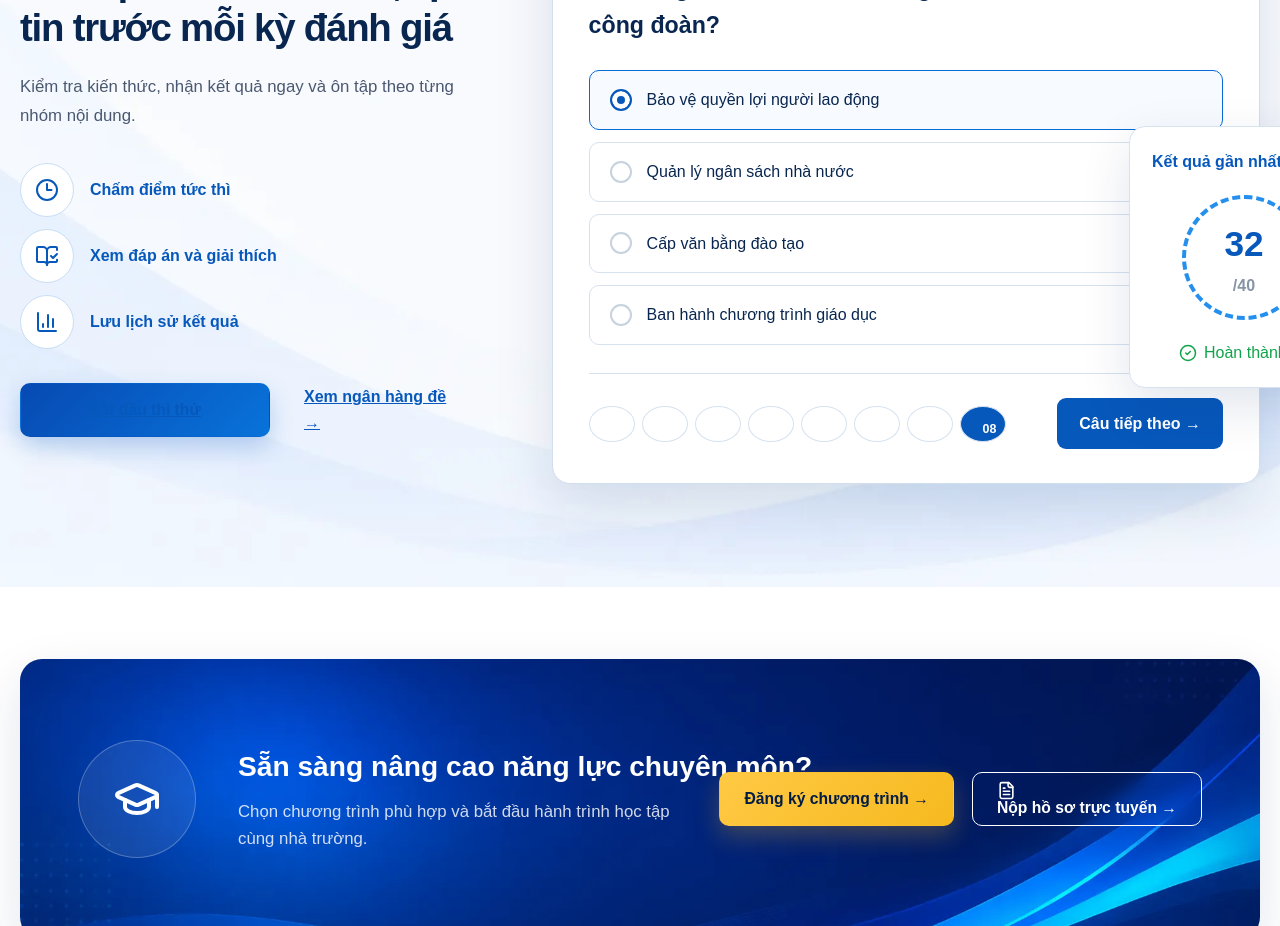
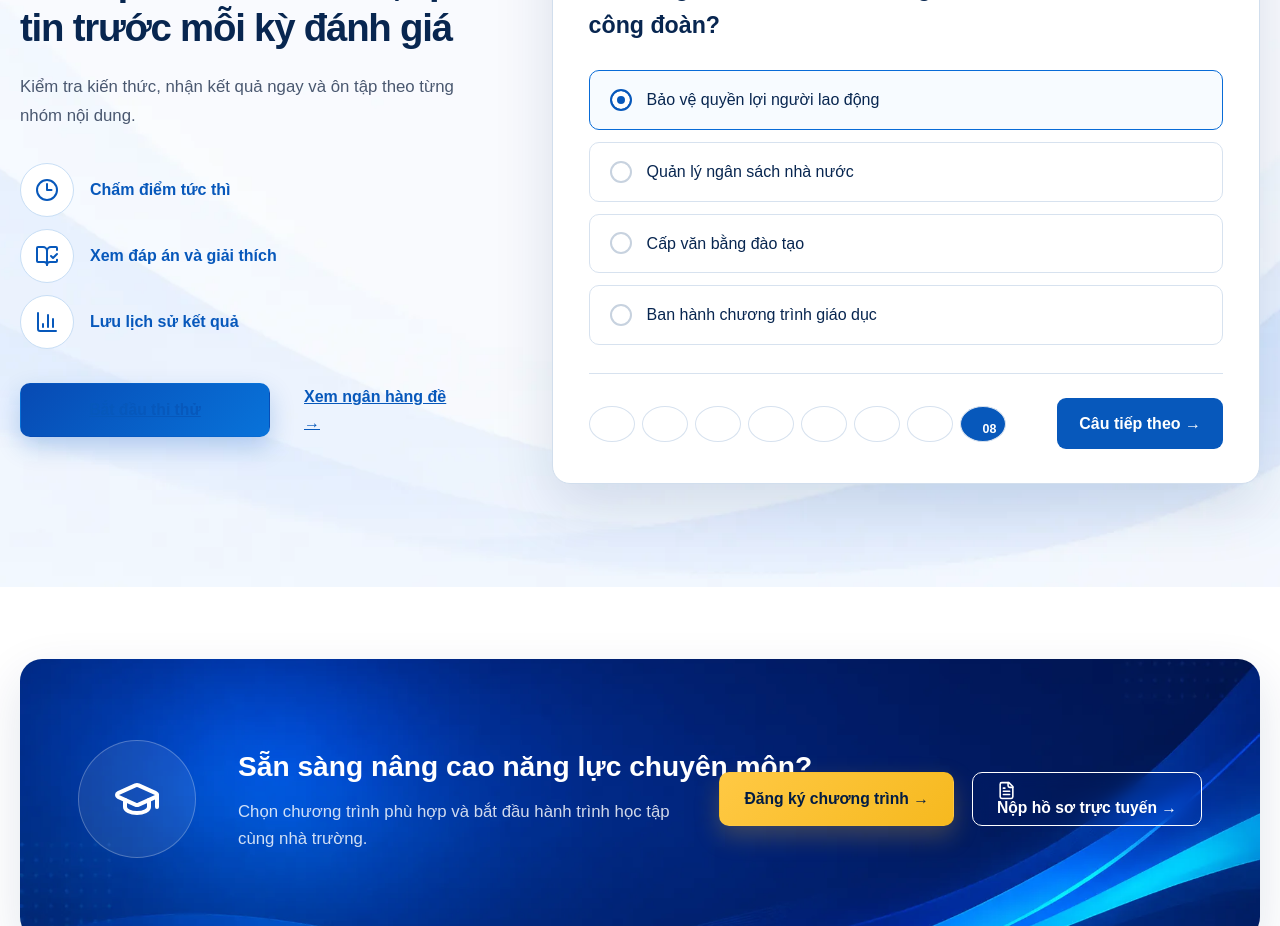
Before and after one commit to Tafi00/congdoanldp, a React (Vite) app: page / in a window 1280 px wide. Shown: the part 3900-4826 px from the top of the page. Built offline with nearby package versions, Linux system fonts and the light colour scheme; a web font is replaced by a local one.

Commit message:
style: remove recent practice result card

```diff
--- a/src/sections/home/PracticeTestSection.css
+++ b/src/sections/home/PracticeTestSection.css
@@ -157,46 +157,6 @@
   color: #fff;
   font-weight: 700;
 }
-.practice-result {
-  position: absolute;
-  right: -100px;
-  bottom: 95px;
-  width: 230px;
-  padding: 22px;
-  border: 1px solid var(--color-border);
-  border-radius: 16px;
-  background: #fff;
-  box-shadow: var(--shadow-md);
-}
-.practice-result > div {
-  display: flex;
-  justify-content: space-between;
-  color: var(--color-primary-700);
-}
-.practice-result > strong {
-  display: grid;
-  width: 125px;
-  height: 125px;
-  margin: 20px auto;
-  place-content: center;
-  border: 4px dashed #258fee;
-  border-radius: 50%;
-  color: var(--color-primary-700);
-  font-family: var(--font-display);
-  font-size: 2.2rem;
-  text-align: center;
-}
-.practice-result strong small {
-  color: #8794a6;
-  font-size: 1rem;
-}
-.practice-result > span {
-  display: flex;
-  align-items: center;
-  justify-content: center;
-  gap: 7px;
-  color: var(--color-success);
-}
 @media (max-width: 1100px) {
   .practice-section__layout {
     grid-template-columns: 1fr;
@@ -206,10 +166,6 @@
   }
   .practice-demo {
     max-width: 780px;
-  }
-  .practice-result {
-    right: 20px;
-    bottom: 105px;
   }
 }
 @media (max-width: 700px) {
@@ -244,15 +200,6 @@
   .practice-demo__foot button {
     width: 100%;
   }
-  .practice-result {
-    position: static;
-    width: 100%;
-    margin-top: 22px;
-  }
-  .practice-result > strong {
-    width: 105px;
-    height: 105px;
-  }
   .practice-demo__answers > button {
     padding: 13px;
   }
--- a/src/sections/home/PracticeTestSection.tsx
+++ b/src/sections/home/PracticeTestSection.tsx
@@ -1,5 +1,5 @@
 import { useState } from "react";
-import { BarChart3, BookOpenCheck, CheckCircle2, Clock3 } from "lucide-react";
+import { BarChart3, BookOpenCheck, Clock3 } from "lucide-react";
 import { motion } from "framer-motion";
 import { Button } from "../../components/ui/Button";
 import { assets } from "../../data/assets";
@@ -123,19 +123,6 @@ export function PracticeTestSection() {
               Câu tiếp theo →
             </button>
           </div>
-          <aside className="practice-result">
-            <div>
-              <b>Kết quả gần nhất</b>
-              <BarChart3 size={20} />
-            </div>
-            <strong>
-              32<small>/40</small>
-            </strong>
-            <span>
-              <CheckCircle2 size={18} />
-              Hoàn thành tốt
-            </span>
-          </aside>
         </motion.div>
       </div>
     </section>
```
